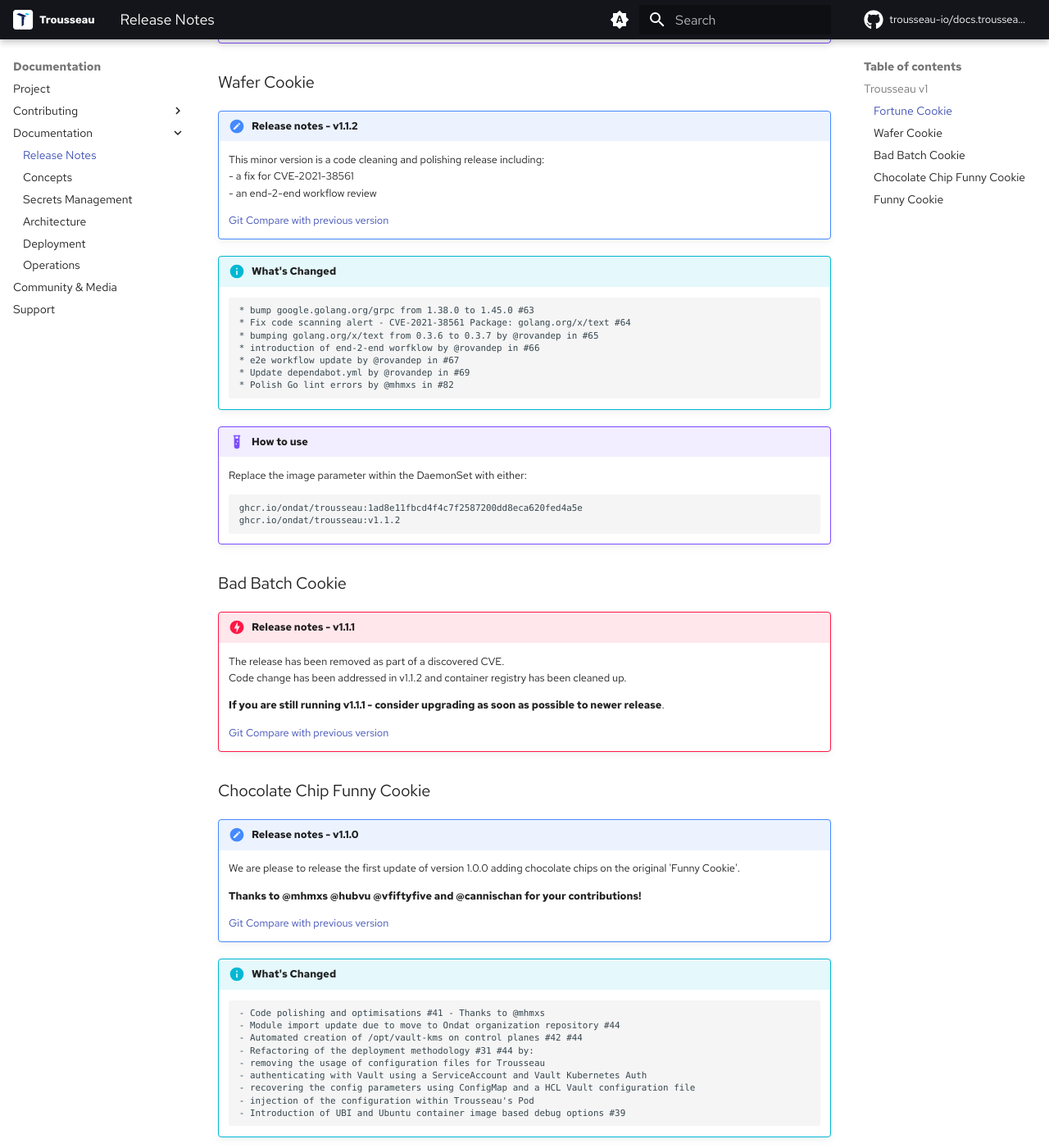
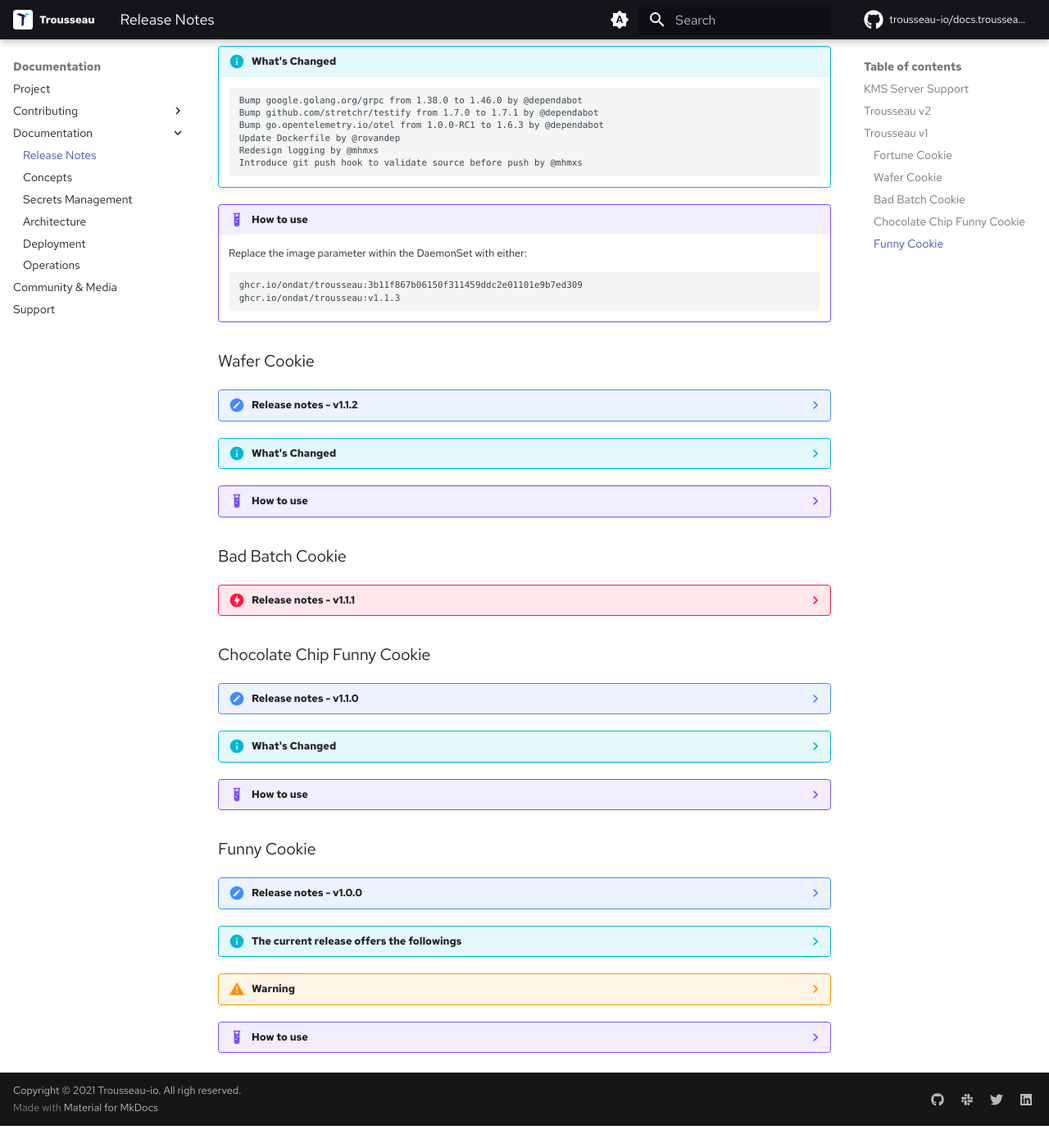
Before and after one commit to Trousseau-io/docs.trousseau.io, an MkDocs documentation site: the page built from docs/trousseau/release_notes.md, in a window 1280 px wide and 1400 px high, scrolled down 846 px. Shown: the whole window at 82% size. Built offline with MkDocs 1.6.1 and Material for MkDocs 9.7.7, drawn with Linux system fonts in a browser that asks for light colours; some web fonts are replaced; comment, search, counter and statistics services are not loaded; after the commit the page ends 2219 px from its top, so only the background shows below that; some of the changed text lies outside the part shown.

Commit message:
Update release_notes.md

````diff
--- a/docs/trousseau/release_notes.md
+++ b/docs/trousseau/release_notes.md
@@ -1,5 +1,16 @@
+## KMS Server Support
+
+| Trousseau | AWS KMS | Azure KMS | HashiCorp Vault |
+|-----------|---------|-----------|-----------------|
+| v1.x | :material-close: | :material-close: | :material-check-all: |
+| v2.x | :material-check-all: | :material-check-all: | :material-check-all: |
+
 !!! tip
     For the latest and greatest news about Trousseau's releases, please consult [GitHub Releases](https://github.com/ondat/trousseau/releases).
+
+## **Trousseau v2**
+
+TBA
 
 ## **Trousseau v1**
 
@@ -29,14 +40,14 @@
     ```
 
 ### Wafer Cookie
-!!! note "Release notes - v1.1.2"
+??? note "Release notes - v1.1.2"
     This minor version is a code cleaning and polishing release including:
     - a fix for CVE-2021-38561
     - an end-2-end workflow review
 
     [Git Compare with previous version](https://github.com/ondat/trousseau/compare/v1.1.0...v1.1.2)
 
-!!! info "What's Changed"
+??? info "What's Changed"
     ```
     * bump google.golang.org/grpc from 1.38.0 to 1.45.0 #63
     * Fix code scanning alert - CVE-2021-38561 Package: golang.org/x/text #64
@@ -47,7 +58,7 @@
     * Polish Go lint errors by @mhmxs in #82
     ```
 
-!!! example "How to use"
+??? example "How to use"
     Replace the image parameter within the DaemonSet with either:
     ```
     ghcr.io/ondat/trousseau:1ad8e11fbcd4f4c7f2587200dd8eca620fed4a5e
@@ -55,7 +66,7 @@
     ```
 
 ### Bad Batch Cookie
-!!! danger "Release notes - v1.1.1"
+??? danger "Release notes - v1.1.1"
     The release has been removed as part of a discovered CVE.
     Code change has been addressed in v1.1.2 and container registry has been cleaned up.
 
@@ -64,14 +75,14 @@
     [Git Compare with previous version](https://github.com/ondat/trousseau/compare/v1.1.0...v1.1.1)
 
 ### Chocolate Chip Funny Cookie
-!!! note "Release notes - v1.1.0"
+??? note "Release notes - v1.1.0"
     We are please to release the first update of version 1.0.0 adding chocolate chips on the original 'Funny Cookie'.
 
     **Thanks to @mhmxs @hubvu @vfiftyfive and @cannischan for your contributions!**
 
     [Git Compare with previous version](https://github.com/ondat/trousseau/compare/v1.0.0...v1.1.0)
 
-!!! info "What's Changed"
+??? info "What's Changed"
     ```
     - Code polishing and optimisations #41 - Thanks to @mhmxs
     - Module import update due to move to Ondat organization repository #44
@@ -84,7 +95,7 @@
     - Introduction of UBI and Ubuntu container image based debug options #39
     ```
 
-!!! example "How to use"
+??? example "How to use"
     Replace the image parameter within the DaemonSet with either:
     ```
     ghcr.io/ondat/trousseau:1ad8e11fbcd4f4c7f2587200dd8eca620fed4a5e
@@ -92,14 +103,14 @@
     ```
 
 ### Funny Cookie
-!!! note "Release notes - v1.0.0"
+??? note "Release notes - v1.0.0"
     Funny Cookie' is out of the box!
     We are please to release the very first version of Trousseau this December 1st 2021!
     Trousseau is a Kubernetes KMS Provider plugin with support of Hashicorp Vault.
 
     **The Trousseau Project would like to thanks @wwojcik and @kruc for their precious contributions!**
 
-!!! info "The current release offers the followings"
+??? info "The current release offers the followings"
     ```
     * respectful of the Kubernetes KMS Provider framework
     * provide support for Hashicorp Vault Community, Enterprise and Cloud Platform based deployment
@@ -107,10 +118,10 @@
     * build on distroless for small footprint
     ```
 
-!!! warning
+??? warning
     The current release contains a security warning from gosec that will be address in point release:
     - https://github.com/Trousseau-io/trousseau/issues/15
 
-!!! example "How to use"
+??? example "How to use"
     The complementary asset is the container image accessible via the tag ```latest``` or ```v1.0.0```
     Following the Deployment documentation.
````
